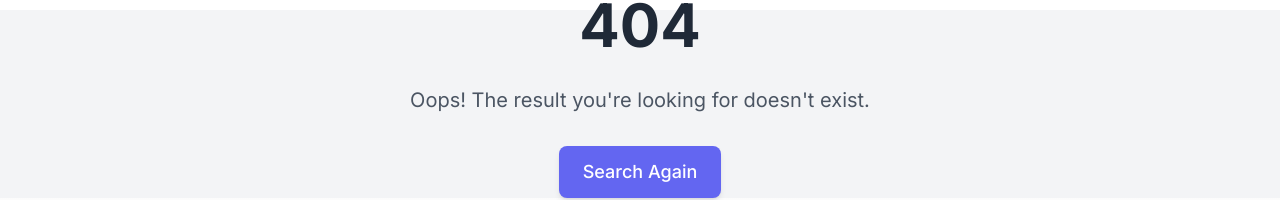
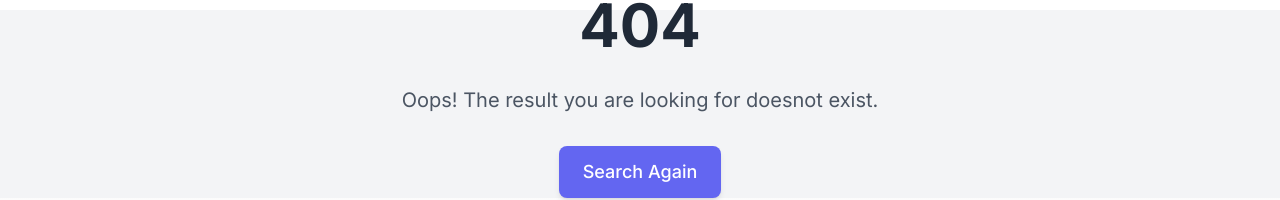
Before and after one commit to BasirKhan418/CourseConnect, a Next.js app: page /result in a window 1280 px wide. Both pictures are taken after typing "Sample" into the empty fields and a click on the button "Search". Shown: the part 350-550 px from the top of the page. Built offline with nearby package versions, Linux system fonts and the light colour scheme.

Commit message:
issue fixed

```diff
--- a/src/app/result/page.jsx
+++ b/src/app/result/page.jsx
@@ -6,7 +6,7 @@ import result6 from '../../../public/Jsons/result6.json';
 import SearchBar from '@/components/SearchBar';
 import NotFound from '@/components/Notfound';
 import Skeleton from '@/components/Skeleton';
-const page = () => {
+const Page = () => {
    const [result, setResult] = useState([]);
    const [result2, setResult2] = useState([]);
    const [searchInput,setSearchInput] = useState('');
@@ -64,4 +64,4 @@ console.log(type)
   )
 }
 
-export default page
+export default Page
--- a/src/components/Notfound.jsx
+++ b/src/components/Notfound.jsx
@@ -6,7 +6,7 @@ const NotFound = () => {
       <div className="text-center">
         <h1 className="text-6xl font-bold text-gray-800 dark:text-gray-100 mb-4 animate-bounce">404</h1>
         <p className="text-xl text-gray-600 dark:text-gray-300 mb-8">
-          Oops! The result you're looking for doesn't exist.
+          Oops! The result you are looking for doesnot exist.
         </p>
         <div className="flex justify-center">
           <button className="bg-indigo-500 text-white px-6 py-3 rounded-lg text-lg font-medium shadow-md transition-transform transform hover:scale-105 dark:bg-indigo-600">
```
